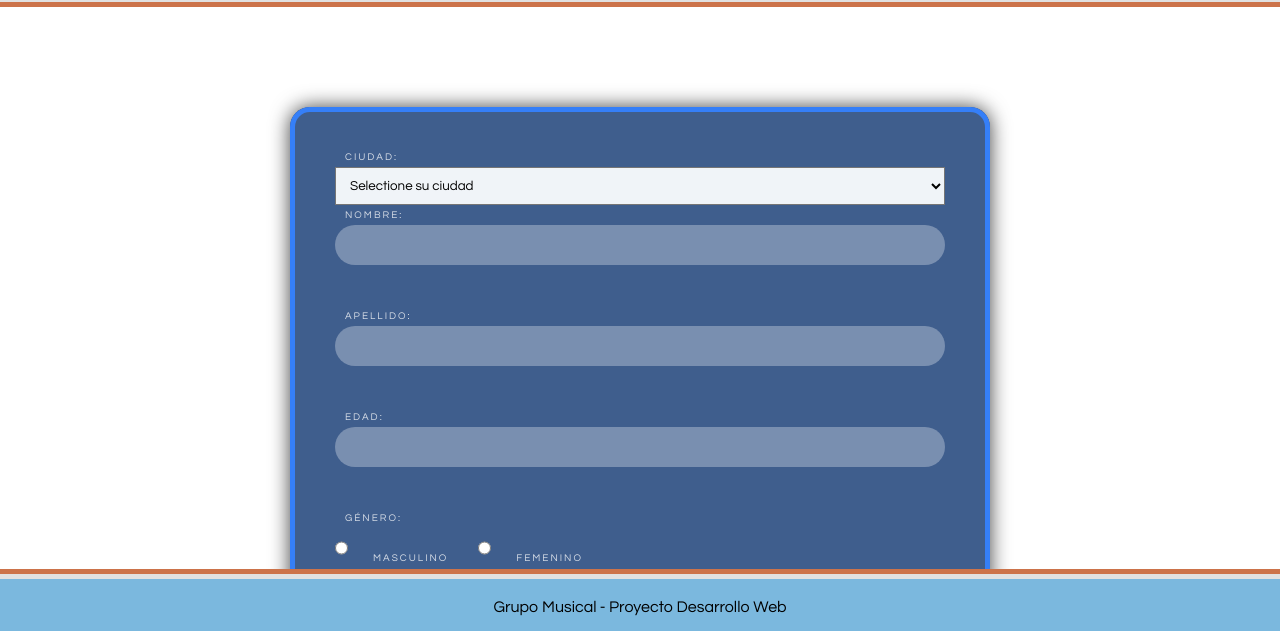
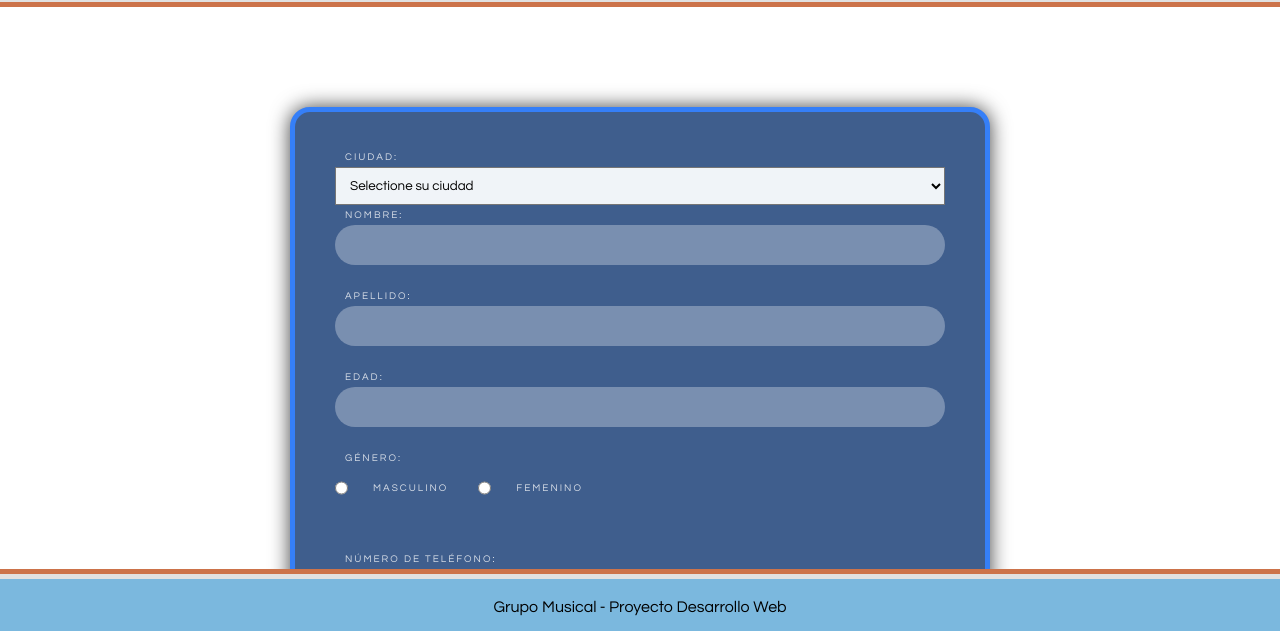
Before and after one commit to GiovB02/ProyectoFinal, a plain HTML site: page formulario.html in a window 1280 px wide. Shown: the part 165-796 px from the top of the page. Drawn offline with Linux system fonts and the light colour scheme.

Commit message:
Update formulario.css

```diff
--- a/css/formulario.css
+++ b/css/formulario.css
@@ -14,14 +14,12 @@
 }
 
 form{
-	display: block;
+	display: flex;
+    flex-direction: column;
 	box-sizing: border-box ;
 	padding: 40px;
 	width: 100%;
 	height: 100%;
-	backdrop-filter: brightness(40%);
-	flex-direction: column;
-	display: flex;
 	gap: 5px;
 }
 
@@ -40,10 +38,8 @@ input{
 	border-radius: 20px;
 	padding: 0px 20px;
 	border: none;
-	margin-bottom: 20px;
 	color: white;
 }
-
 
 input[type="submit"]{
 	background: rgb(45, 126, 231);
```
